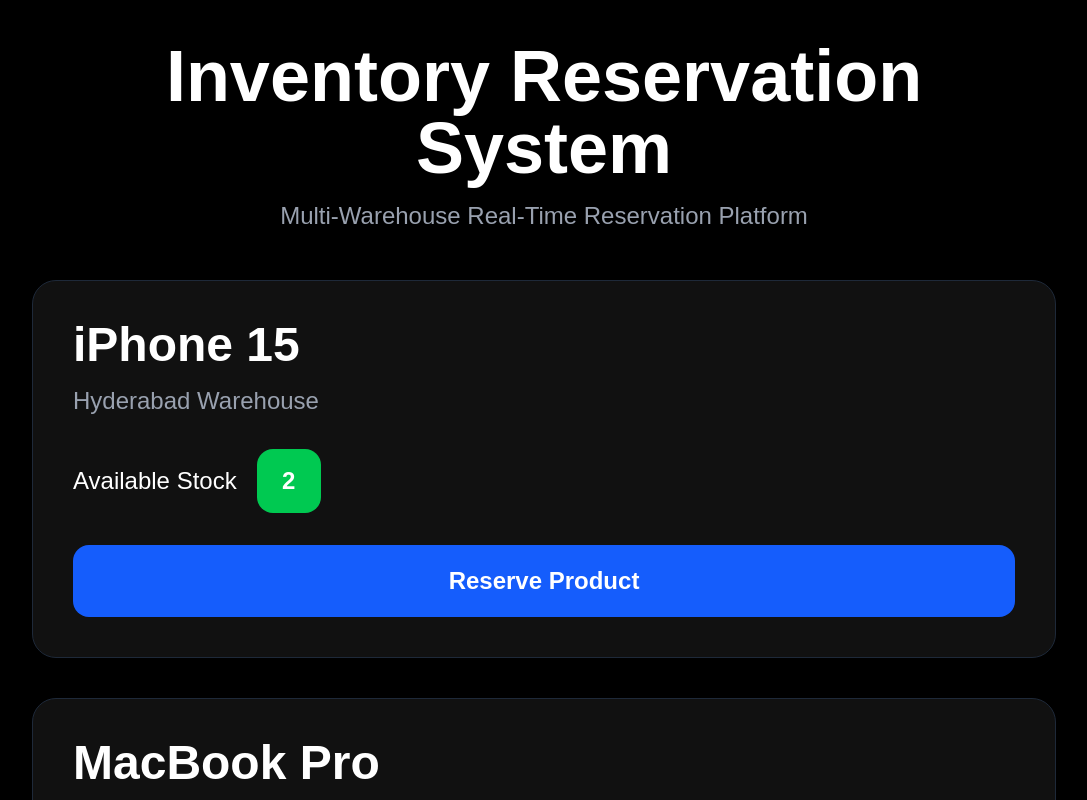
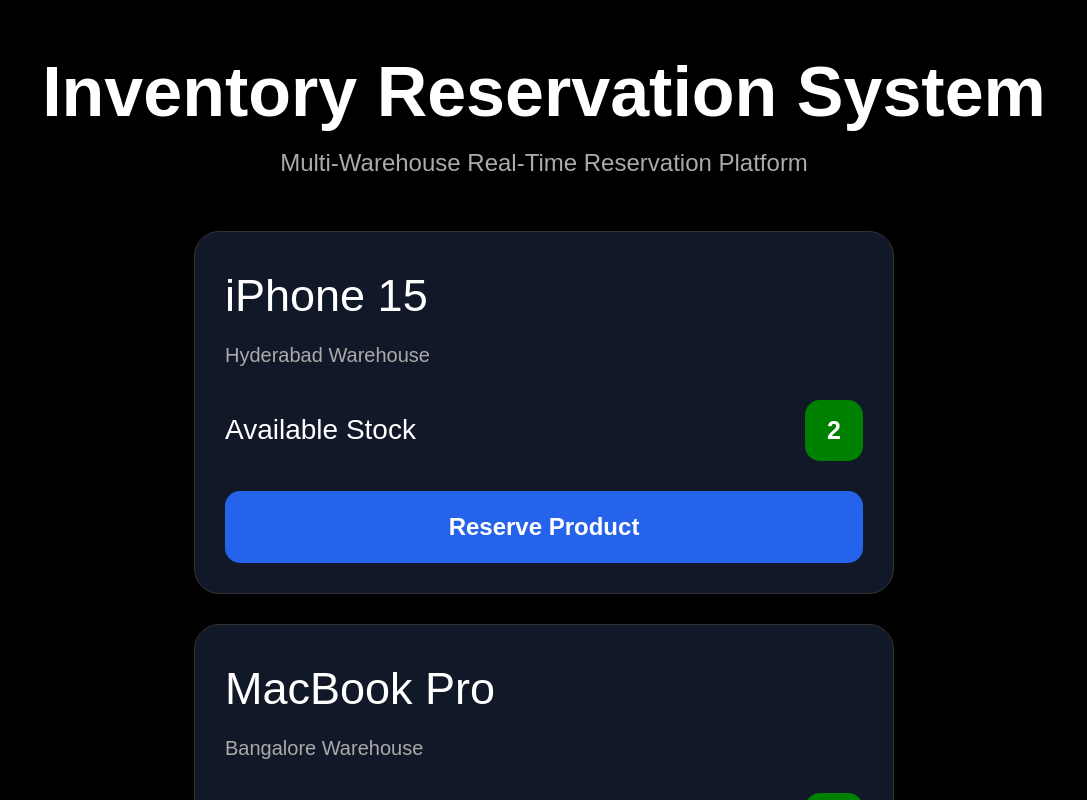
Before and after one commit to sanjana-1025/allo-app, a Next.js app: page / in a window 1280 px wide. Shown: the top 800 px of the page, without its empty margins (96-1183 px from the left). Built offline with nearby package versions, Linux system fonts and the light colour scheme.

Commit message:
fixed buttons

```diff
--- a/app/page.tsx
+++ b/app/page.tsx
@@ -1,140 +1,173 @@
-
 "use client";
 
 import { useEffect, useState } from "react";
 
-interface Product {
-  productId: string;
-  productName: string;
-  warehouseName: string;
-  availableStock: number;
-}
-
 export default function Home() {
-  const [products, setProducts] = useState<Product[]>([]);
+  const [products, setProducts] = useState<any[]>([]);
   const [message, setMessage] = useState("");
 
   useEffect(() => {
-    async function fetchProducts() {
-      try {
-        const response = await fetch("/api/products");
-
-        const data = await response.json();
-
-        setProducts(data);
-      } catch (error) {
-        console.error(error);
-        setMessage("Failed to fetch products");
-      }
-    }
-
-    fetchProducts();
+    fetch("/api/products")
+      .then((res) => res.json())
+      .then((data) => setProducts(data))
+      .catch(() => setMessage("Failed to fetch products"));
   }, []);
 
-  async function reserveProduct(productId: string) {
-    try {
-      const response = await fetch("/api/reserve", {
-        method: "POST",
-        headers: {
-          "Content-Type": "application/json",
-        },
-        body: JSON.stringify({
-          productId,
-        }),
+  const reserveProduct = async (id: string) => {
+    const updatedProducts = products.map((item) => {
+      if (item.productId === id && item.availableStock > 0) {
+        return {
+          ...item,
+          availableStock: item.availableStock - 1,
+        };
+      }
+      return item;
     });
 
-      const data = await response.json();
-
-      if (response.ok) {
-        setMessage("Reservation successful");
-
-        setProducts((prev) =>
-          prev.map((item) =>
-            item.productId === productId
-              ? {
-                  ...item,
-                  availableStock: item.availableStock - 1,
-                }
-              : item
-          )
-        );
-      } else {
-        setMessage(data.error);
-      }
-    } catch (error) {
-      console.error(error);
-      setMessage("Reservation failed");
-    }
-  }
+    setProducts(updatedProducts);
+    setMessage("Product reserved successfully");
+  };
 
   return (
-    <main className="min-h-screen bg-black text-white px-6 py-10">
-      <div className="max-w-5xl mx-auto">
-        <div className="text-center mb-12">
-          <h1 className="text-7xl font-extrabold mb-4">
+    <main
+      style={{
+        minHeight: "100vh",
+        background: "black",
+        color: "white",
+        padding: "40px",
+        fontFamily: "Arial",
+      }}
+    >
+      <h1
+        style={{
+          textAlign: "center",
+          fontSize: "70px",
+          fontWeight: "bold",
+        }}
+      >
         Inventory Reservation System
       </h1>
 
-          <p className="text-gray-400 text-2xl">
+      <p
+        style={{
+          textAlign: "center",
+          color: "#aaa",
+          fontSize: "24px",
+          marginBottom: "50px",
+        }}
+      >
         Multi-Warehouse Real-Time Reservation Platform
       </p>
-        </div>
 
       {message && (
-          <div className="bg-gray-800 rounded-2xl p-5 text-center mb-10 text-xl">
+        <div
+          style={{
+            background: "#1e293b",
+            padding: "20px",
+            borderRadius: "15px",
+            textAlign: "center",
+            marginBottom: "40px",
+            fontSize: "20px",
+          }}
+        >
           {message}
         </div>
       )}
 
-        <div className="flex flex-col gap-10">
-          {products.map((product) => (
       <div
-              key={product.productId}
-              className="bg-[#111111] border border-gray-800 rounded-3xl p-10"
+        style={{
+          display: "flex",
+          flexDirection: "column",
+          gap: "30px",
+          maxWidth: "700px",
+          margin: "0 auto",
+        }}
       >
-              <h2 className="text-5xl font-bold mb-4">
-                {product.productName}
+        {products.map((item) => (
+          <div
+            key={item.productId}
+            style={{
+              background: "#111827",
+              padding: "30px",
+              borderRadius: "25px",
+              border: "1px solid #333",
+            }}
+          >
+            <h2
+              style={{
+                fontSize: "45px",
+                marginBottom: "10px",
+              }}
+            >
+              {item.productName}
             </h2>
 
-              <p className="text-gray-400 text-2xl mb-8">
-                {product.warehouseName}
+            <p
+              style={{
+                color: "#aaa",
+                marginBottom: "30px",
+                fontSize: "20px",
+              }}
+            >
+              {item.warehouseName}
             </p>
 
-              <div className="flex items-center gap-5 mb-8">
-                <span className="text-2xl">
+            <div
+              style={{
+                display: "flex",
+                justifyContent: "space-between",
+                alignItems: "center",
+                marginBottom: "30px",
+              }}
+            >
+              <span style={{ fontSize: "28px" }}>
                 Available Stock
               </span>
 
-                <div
-                  className={`w-16 h-16 rounded-2xl flex items-center justify-center text-2xl font-bold ${
-                    product.availableStock > 0
-                      ? "bg-green-500"
-                      : "bg-red-500"
-                  }`}
+              <span
+                style={{
+                  background:
+                    item.availableStock > 0 ? "green" : "red",
+                  padding: "12px 22px",
+                  borderRadius: "15px",
+                  fontWeight: "bold",
+                  fontSize: "25px",
+                }}
               >
-                  {product.availableStock}
-                </div>
+                {item.availableStock}
+              </span>
             </div>
 
             <button
               onClick={() =>
-                  reserveProduct(product.productId)
+                reserveProduct(item.productId)
               }
-                disabled={product.availableStock <= 0}
-                className={`w-full py-5 rounded-2xl text-2xl font-bold ${
-                  product.availableStock > 0
-                    ? "bg-blue-600 hover:bg-blue-700"
-                    : "bg-gray-700 cursor-not-allowed"
-                }`}
+              disabled={item.availableStock === 0}
+              style={{
+                width: "100%",
+                padding: "18px",
+                borderRadius: "15px",
+                border: "none",
+                background:
+                  item.availableStock > 0
+                    ? "#2563eb"
+                    : "#475569",
+                color: "white",
+                fontSize: "24px",
+                fontWeight: "bold",
+                cursor:
+                  item.availableStock > 0
+                    ? "pointer"
+                    : "not-allowed",
+              }}
             >
-                {product.availableStock > 0
+              {item.availableStock > 0
                 ? "Reserve Product"
                 : "Out of Stock"}
             </button>
           </div>
         ))}
       </div>
-      </div>
     </main>
   );
 }
```
Lines whose indentation alone changed are shown as unchanged.
